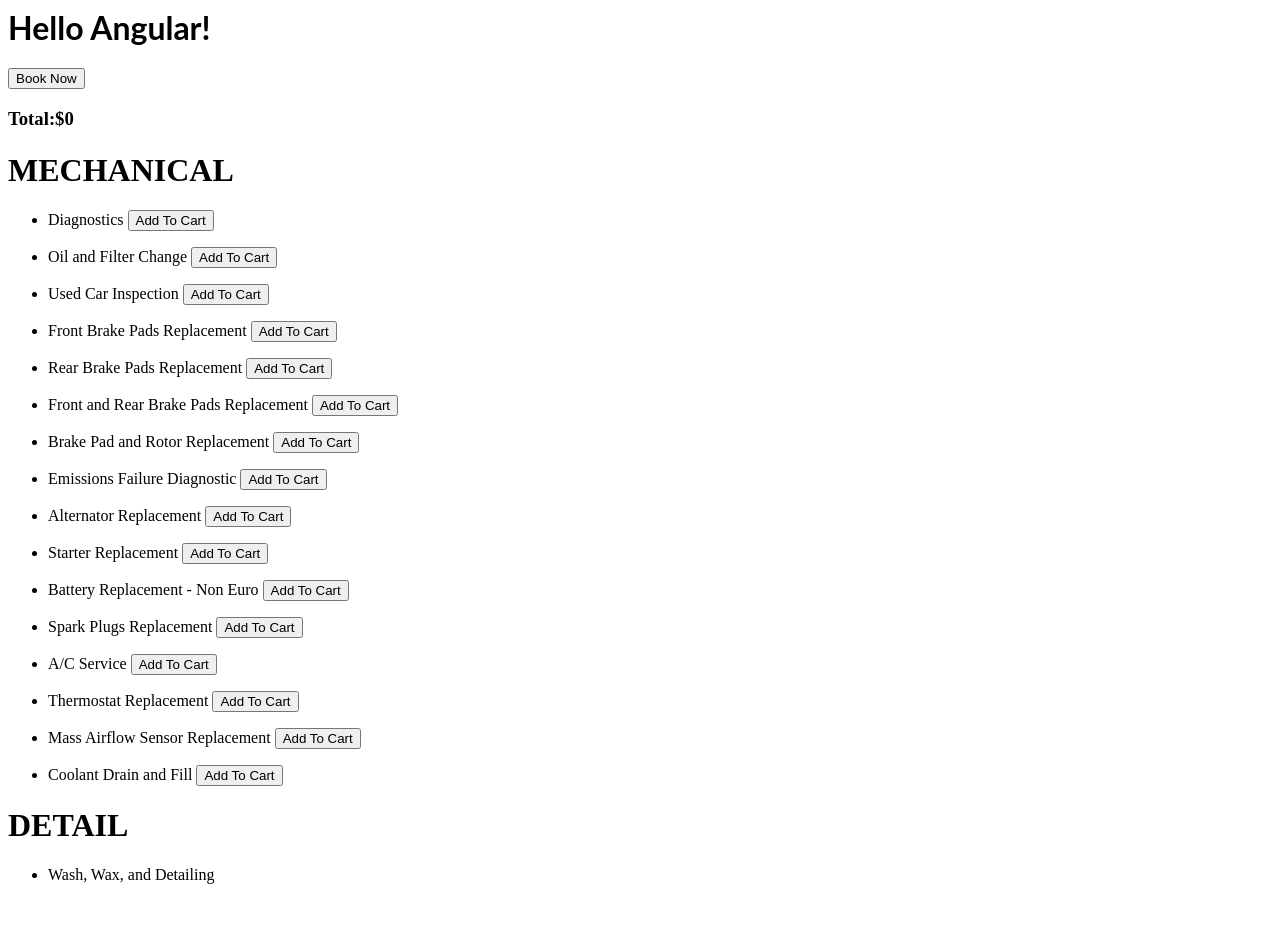
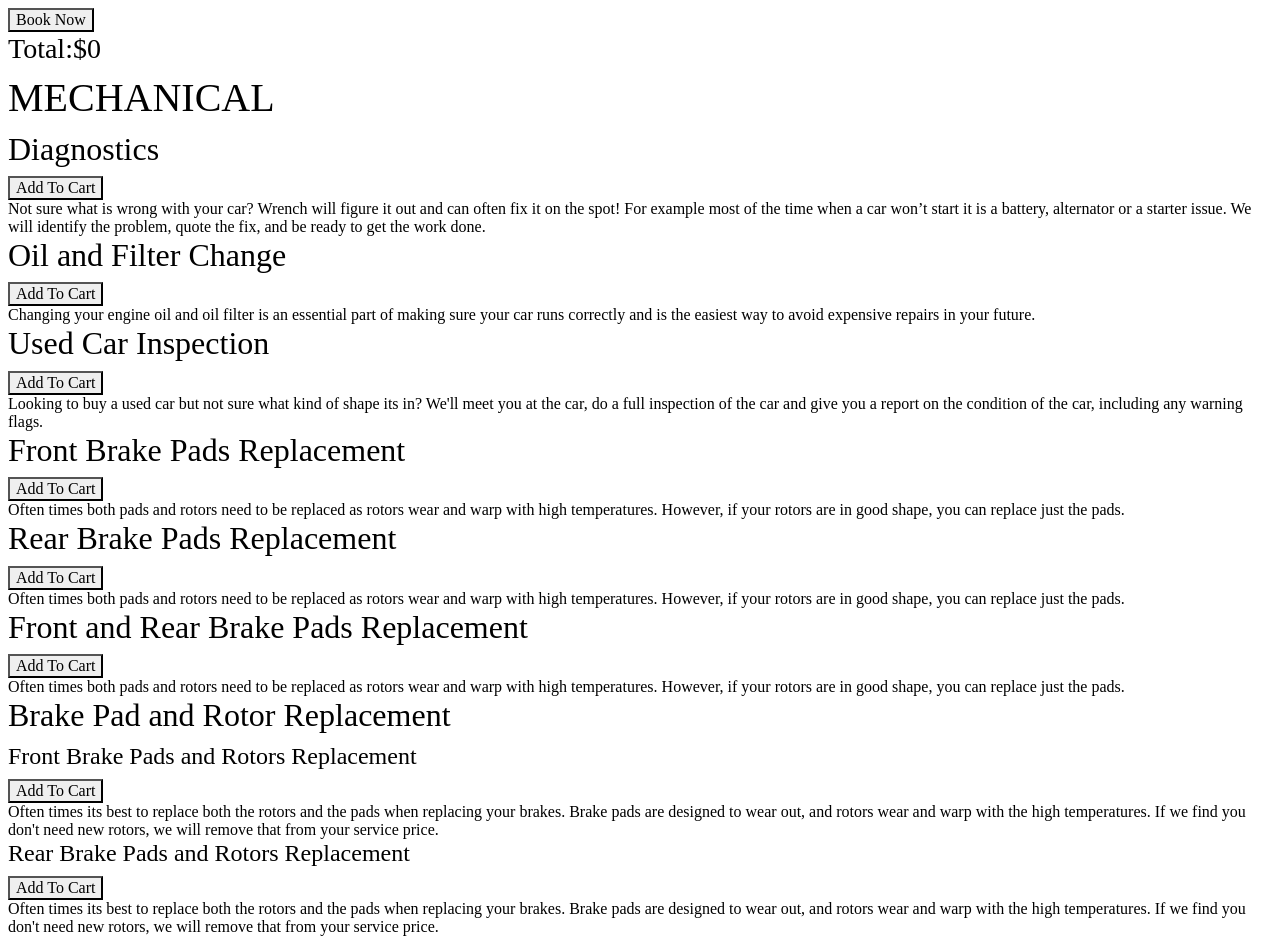
Before and after one commit to esershon/wrench-homework, an Angular app: page / in a window 1280 px wide. Shown: the top 940 px of the page. Before the commit the page ends 900 px from the top, so only its background shows below. Built offline with nearby package versions, Linux system fonts and the light colour scheme.

Commit message:
6 files modified

```diff
--- a/src/app/app.component.css
+++ b/src/app/app.component.css
@@ -1,3 +1 @@
-p {
-  font-family: Lato;
-}
+@import '~bootstrap/dist/css/bootstrap.min.css';
--- a/src/app/app.component.html
+++ b/src/app/app.component.html
@@ -1,23 +1,32 @@
-<hello name="{{ name }}"></hello>
-<button (click)="bookNow()">Book Now</button>
-<div *ngIf="booknow==true">
+<button (click)="toggleCart()">Book Now</button>
+
+<!-- show cart -->
+<div *ngIf="showCart==true">
 <h3>Cart:</h3>
 <ul *ngFor="let service of quote.services">
   <li>{{service.name}} - ${{service.price}}</li>
 </ul>
 </div>
+<!-- show cart -->
+
 <h3>Total:${{quote.total}}</h3>
 
-<h1>MECHANICAL</h1>
-<ul *ngFor="let service of services">
-  <li *ngIf="service.category=='MECHANICAL'" (click)="showDetails(service)">{{service.name}}
-    <button (click)="addToCart(service)">Add To Cart</button>
-    <ul *ngIf="">
-      <li>{{service.description}}</li>
-      </ul>
-      </li>
-</ul>
-<h1>DETAIL</h1>
-<ul *ngFor="let service of services">
-  <li *ngIf="service.category=='DETAIL'">{{service.name}}</li>
-</ul>
+<div *ngFor="let category of categories">
+  <h1>{{category}}</h1>
+  <div *ngFor="let service of services">
+    <div *ngIf="service.category==category">
+    <h2>{{service.name}}</h2>
+      <button *ngIf="service.description" (click)="addToCart(service)">Add To Cart</button>
+    <div *ngIf="service.description">
+      {{service.description}}
+    </div>
+    <div *ngIf="service.options">
+      <div *ngFor="let option of service.options">
+        <h4>{{option.service.name}}</h4>
+          <button (click)="addToCart(option.service)">Add To Cart</button>
+          <div>{{option.service.description}}</div>
+      </div>
+    </div>
+    </div>
+  </div>
+</div>
--- a/src/app/app.component.ts
+++ b/src/app/app.component.ts
@@ -1,18 +1,12 @@
-import { Component } from '@angular/core';
+import { Component, OnInit } from '@angular/core';
 
 @Component({
   selector: 'my-app',
   templateUrl: './app.component.html',
   styleUrls: ['./app.component.css']
 })
-export class AppComponent {
-  name = 'Angular';
-  booknow: any;
-  details: any;
-  quote = {
-    "services": [],
-    "total": 0.00
-  }
+
+export class AppComponent implements OnInit {
   servicecatalog = {
     "catalog": [
       {
@@ -160,35 +154,56 @@
       }
     ]
   };
+  categories: any;
+  emily: any;
+  showCart: any;
+  // details: any;
   services: any;
-
-  constructor() {
-    this.booknow = false;
-    this.services = this.servicecatalog.catalog;
-    this.details = [];
+  quote = {
+    "services": [],
+    "total": 0.00
   }
 
-  bookNow(){
-    if (this.booknow==true){
-      this.booknow=false
-    }
-    else{
-      this.booknow = true
+  constructor() {}
+
+  ngOnInit() {
+    this.categories = [];
+    this.showCart = false;
+    this.services = this.servicecatalog.catalog;
+    // this.details = [];
+    this.emily = this.services[0];
+    this.categorize();
+  }
+
+  categorize() {
+    for (let i=0; i<this.services.length; i++){
+      if (this.categories.indexOf(this.services[i].category) > -1){}
+      else{
+        this.categories.push(this.services[i].category)
+      }
     }
   }
 
-  addToCart(service){
+  toggleCart(){ //reveals the contents of the users cart
+    if (this.showCart == true) {
+      this.showCart = false
+    }
+    else {
+      this.showCart = true
+    }
+  }
+
+  addToCart(service) {
     this.quote.services.push(service)
     this.quote.total = this.quote.total + parseFloat(service.price)
   }
 
-  showDetails(service){
-    //if the details should be shown, add the service to the show array.
-    //maybe I can just use the index number? That doesn't seem like a good stratgy tho
-    if (this.details.includes(service.name)){
-      this.details
-    }
-    this.details.push(service.name)
-  }
+  // showDetails(service) {
+  //   //if the details should be shown, add the service to the show array.
+  //   if (this.details.includes(service.name)) {
+  //     this.details
+  //   }
+  //   this.details.push(service.name)
+  // }
 
 }
--- a/src/main.ts
+++ b/src/main.ts
@@ -1,8 +1,9 @@
 import './polyfills';
 
 import { enableProdMode } from '@angular/core';
+import {MatNativeDateModule} from '@angular/material';
 import { platformBrowserDynamic } from '@angular/platform-browser-dynamic';
-
+import {BrowserAnimationsModule} from '@angular/platform-browser/animations';
 import { AppModule } from './app/app.module';
 
 platformBrowserDynamic().bootstrapModule(AppModule).then(ref => {
```
Also changed, not shown: package.json (+9 -0 lines), src/app/app.module.ts (+4 -3 lines).
